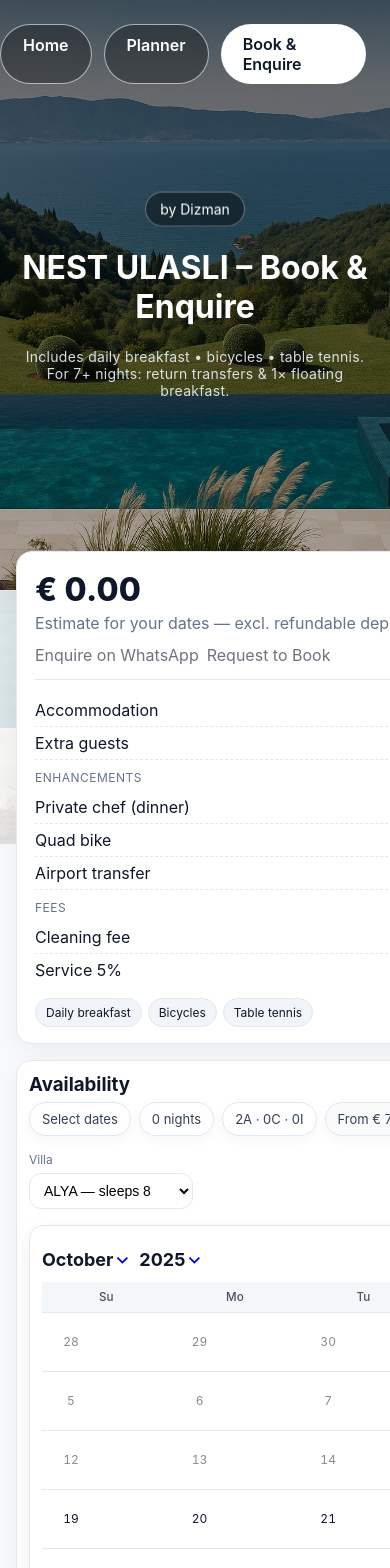
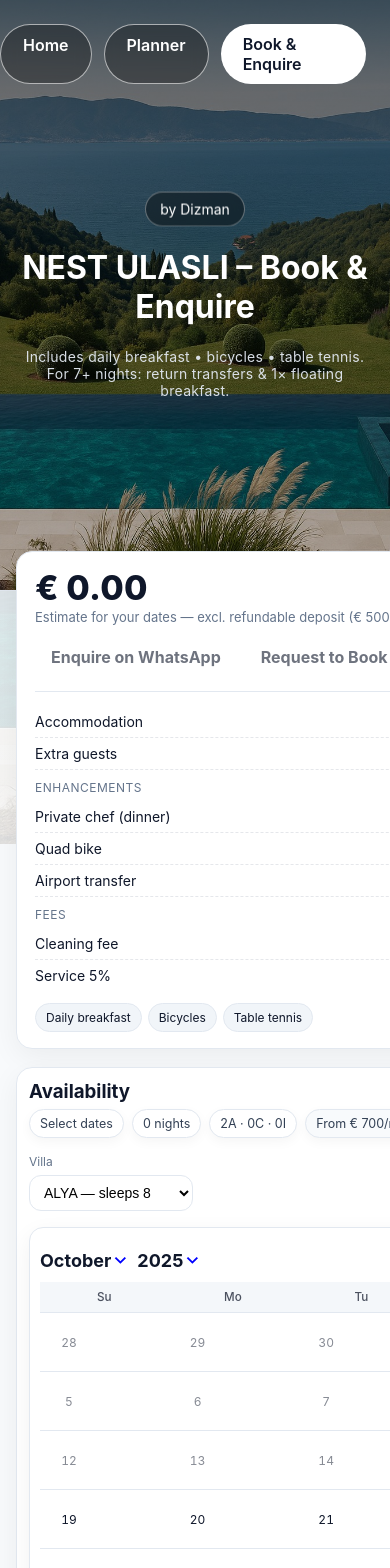
Before and after one commit to dirvass/nest-planner, a React (Vite) app: page /book in a window 390 px wide. Shown: the top 1568 px of the page. Built offline with nearby package versions, Linux system fonts and the light colour scheme.

Commit message:
Update styles.css

```diff
--- a/src/styles.css
+++ b/src/styles.css
@@ -626,3 +626,47 @@ body::after{
 
 /* Wider selects for extras */
 .select-wrap.wide{ width:140px; }
+/* ---------- Stronger emphasis on Summary; smaller Calendar ---------- */
+
+/* Make the left Summary column wider, the right Availability column narrower */
+.booking-grid--summary-dominant{
+  /* summary (left)  : 0.95fr
+     availability(right): 0.70fr  -> calendar becomes ~25–35% narrower on desktop */
+  grid-template-columns: 0.95fr 0.70fr;
+  gap: 18px;
+}
+
+/* beef up the summary panel visual size without breaking the grid */
+.summary-card .summary-total{ font-size: 40px; line-height: 1.05; }
+.summary-card .summary-sub{ font-size: 13px; }
+.summary-lines .line strong{ font-size: 15px; }
+.summary-lines .line span{ font-size: 14px; }
+
+/* make CTAs feel a touch bigger */
+.summary-ctas .btn{ padding: 10px 16px; font-weight: 700; }
+
+/* Make the calendar scale down more aggressively */
+.shrink-65 .rdp{ transform: scale(.68); transform-origin: top left; }
+.shrink-65{ overflow:hidden; }
+
+/* Reduce white space inside calendar card so the small scale looks crisp */
+.calendar-card.panel{ padding: 10px; }
+
+/* Chips a little smaller to prioritize the price panel */
+.chips .chip{ padding: 6px 10px; font-size: 12.5px; }
+
+/* Keep things readable on laptop-width screens */
+@media (max-width: 1200px){
+  .booking-grid--summary-dominant{
+    grid-template-columns: 1fr .8fr; /* slightly relax on smaller desktops */
+  }
+}
+
+/* Mobile: stack as before, but keep calendar compact and summary prominent */
+@media (max-width: 980px){
+  .booking-grid--summary-dominant{
+    grid-template-columns: 1fr;
+  }
+  .summary-card .summary-total{ font-size: 34px; }
+  .shrink-65 .rdp{ transform: scale(.78); }
+}
```
